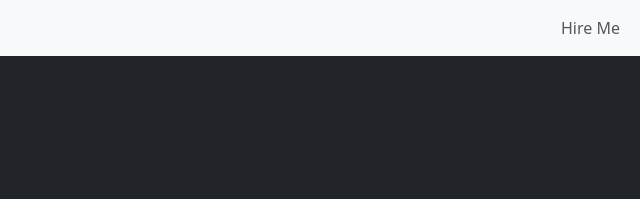
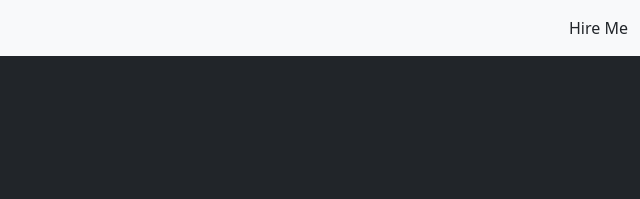
Before and after one commit to EdoubleU/Ethans-Website, a plain HTML site: page index.html in a window 1280 px wide. Shown: the top 199 px of the page, 640-1280 px from the left. Drawn offline with nearby package versions, Linux system fonts and the light colour scheme.

Commit message:
Update index.html

```diff
--- a/index.html
+++ b/index.html
@@ -76,7 +76,7 @@
                         <a class="nav-link" href="#"></a>
                     </li>
                     <li class="nav-item">
-                        <a class="nav-link" href="#">Hire Me</a>
+                         <a href="mailto:ethanwing20@gmail.com?subject=Hire%20Me&body=I%20would%20like%20to%20hire%20you%20for%20a%20project." style="text-decoration: none; color: inherit;">Hire Me</a>
                     </li>
                 </ul>
             </div>
```
